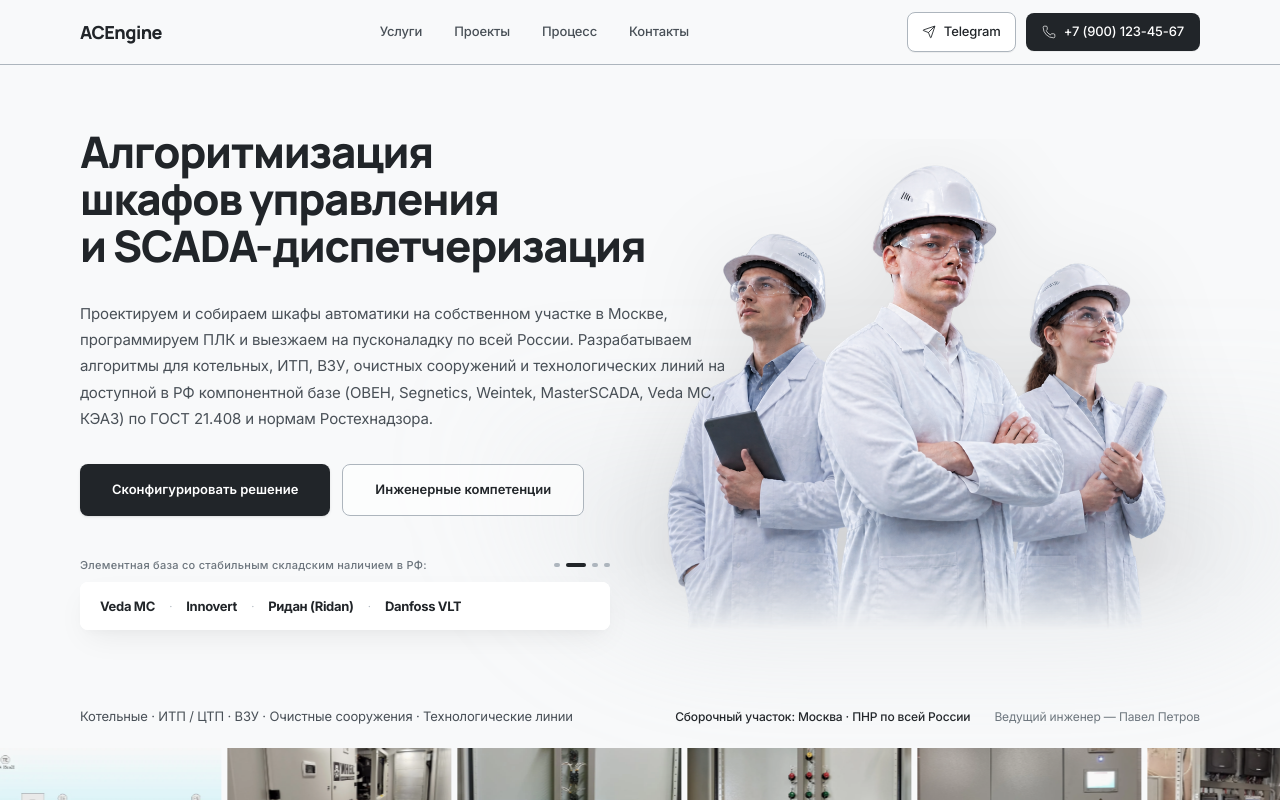
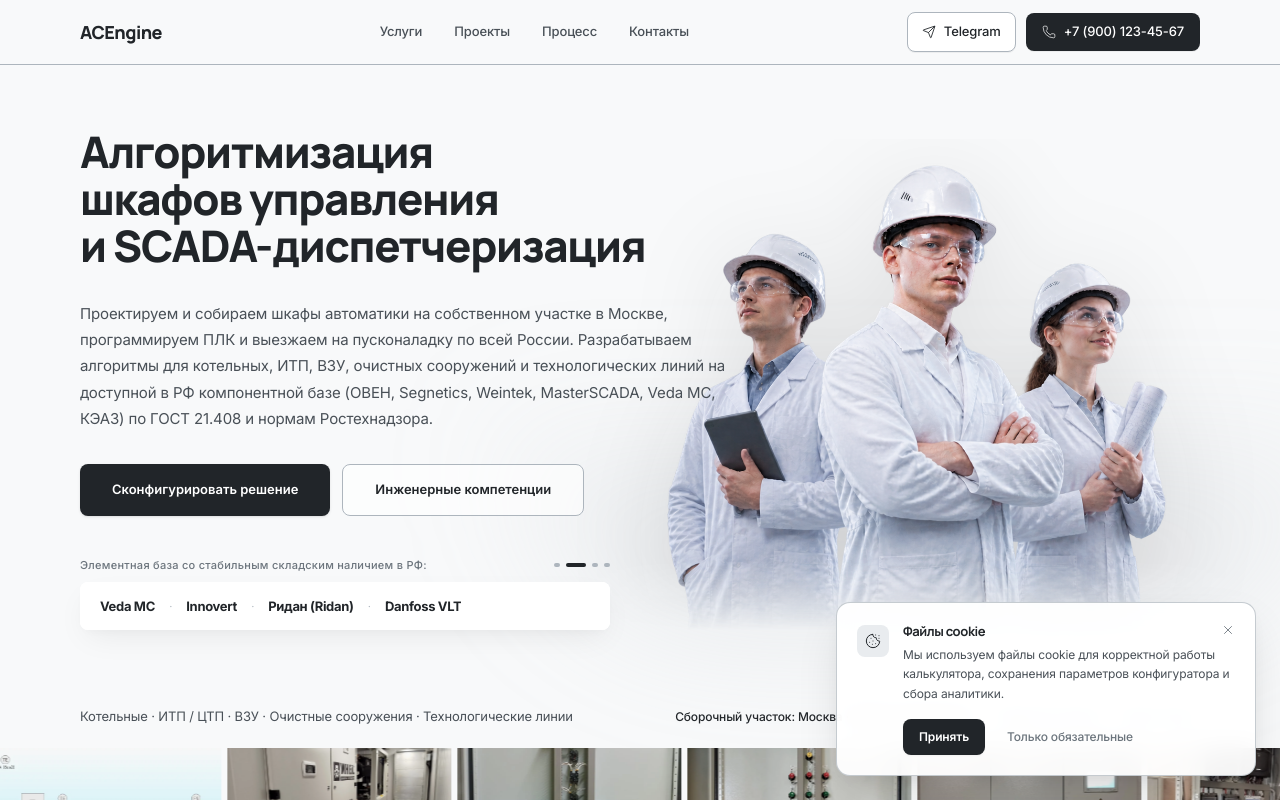
Before and after one commit to adamprogety-hub/t3_auto, a Next.js app: page / in a window 1280 px wide. Shown: the top 800 px of the page. Built offline with nearby package versions, Linux system fonts and the light colour scheme.

Commit message:
feat: add animated cookie consent banner in site aesthetic

```diff
--- a/src/app/layout.tsx
+++ b/src/app/layout.tsx
@@ -1,4 +1,5 @@
 import type { Metadata } from "next";
+import { CookieConsent } from "@/components/ui/cookie-consent";
 import "./globals.css";
 
 export const metadata: Metadata = {
@@ -35,7 +36,10 @@ export default function RootLayout({
           rel="stylesheet"
         />
       </head>
-      <body className="min-h-full flex flex-col font-sans">{children}</body>
+      <body className="min-h-full flex flex-col font-sans">
+        {children}
+        <CookieConsent />
+      </body>
     </html>
   );
 }
--- /dev/null
+++ b/src/components/ui/cookie-consent.tsx
@@ -0,0 +1,97 @@
+"use client";
+
+import { useState, useEffect } from "react";
+import { motion, AnimatePresence } from "framer-motion";
+import { Cookie, X } from "lucide-react";
+
+export function CookieConsent() {
+  const [isVisible, setIsVisible] = useState(false);
+
+  useEffect(() => {
+    try {
+      const consent = localStorage.getItem("acengine_cookie_consent");
+      if (!consent) {
+        const timer = setTimeout(() => {
+          setIsVisible(true);
+        }, 1200);
+        return () => clearTimeout(timer);
+      }
+    } catch {
+      // Fallback for SSR or restricted storage environments
+    }
+  }, []);
+
+  const handleAccept = () => {
+    try {
+      localStorage.setItem("acengine_cookie_consent", "accepted");
+    } catch {}
+    setIsVisible(false);
+  };
+
+  const handleDecline = () => {
+    try {
+      localStorage.setItem("acengine_cookie_consent", "essential_only");
+    } catch {}
+    setIsVisible(false);
+  };
+
+  return (
+    <AnimatePresence>
+      {isVisible && (
+        <motion.aside
+          initial={{ opacity: 0, y: 28, scale: 0.96 }}
+          animate={{ opacity: 1, y: 0, scale: 1 }}
+          exit={{ opacity: 0, y: 20, scale: 0.96 }}
+          transition={{ duration: 0.35, ease: [0.16, 1, 0.3, 1] }}
+          className="fixed bottom-4 left-4 right-4 sm:left-auto sm:right-6 sm:bottom-6 z-50 max-w-[420px] rounded-[14px] bg-white/95 backdrop-blur-md border border-divider/70 p-4 sm:p-5 shadow-[0_20px_50px_-10px_rgba(19,18,16,0.14),0_6px_20px_-4px_rgba(19,18,16,0.06)]"
+          role="dialog"
+          aria-live="polite"
+          aria-label="Уведомление об использовании файлов cookie"
+        >
+          <div className="flex items-start gap-3.5">
+            <div className="w-8 h-8 rounded-[8px] bg-surface-warm flex items-center justify-center text-graphite shrink-0 mt-0.5">
+              <Cookie className="w-4 h-4 text-graphite" strokeWidth={1.5} />
+            </div>
+
+            <div className="flex-1 pr-1">
+              <div className="flex items-center justify-between gap-2">
+                <h4 className="text-graphite text-[13px] font-bold leading-snug">
+                  Файлы cookie
+                </h4>
+                <button
+                  type="button"
+                  onClick={handleDecline}
+                  className="text-pewter hover:text-graphite p-1 -mr-2 -mt-1 rounded-[6px] transition-colors"
+                  aria-label="Закрыть уведомление"
+                >
+                  <X className="w-3.5 h-3.5" strokeWidth={1.5} />
+                </button>
+              </div>
+
+              <p className="mt-1 text-iron text-[12px] leading-relaxed">
+                Мы используем файлы cookie для корректной работы калькулятора, сохранения параметров конфигуратора и сбора аналитики.
+              </p>
+
+              <div className="mt-4 flex items-center gap-2">
+                <button
+                  type="button"
+                  onClick={handleAccept}
+                  className="px-4 py-2 bg-graphite text-white text-[12px] font-semibold rounded-[8px] hover:bg-graphite/90 active:scale-[0.98] transition-all shadow-xs"
+                >
+                  Принять
+                </button>
+                <button
+                  type="button"
+                  onClick={handleDecline}
+                  className="px-3.5 py-2 text-pewter hover:text-graphite text-[12px] font-medium transition-colors"
+                >
+                  Только обязательные
+                </button>
+              </div>
+            </div>
+          </div>
+        </motion.aside>
+      )}
+    </AnimatePresence>
+  );
+}
```
